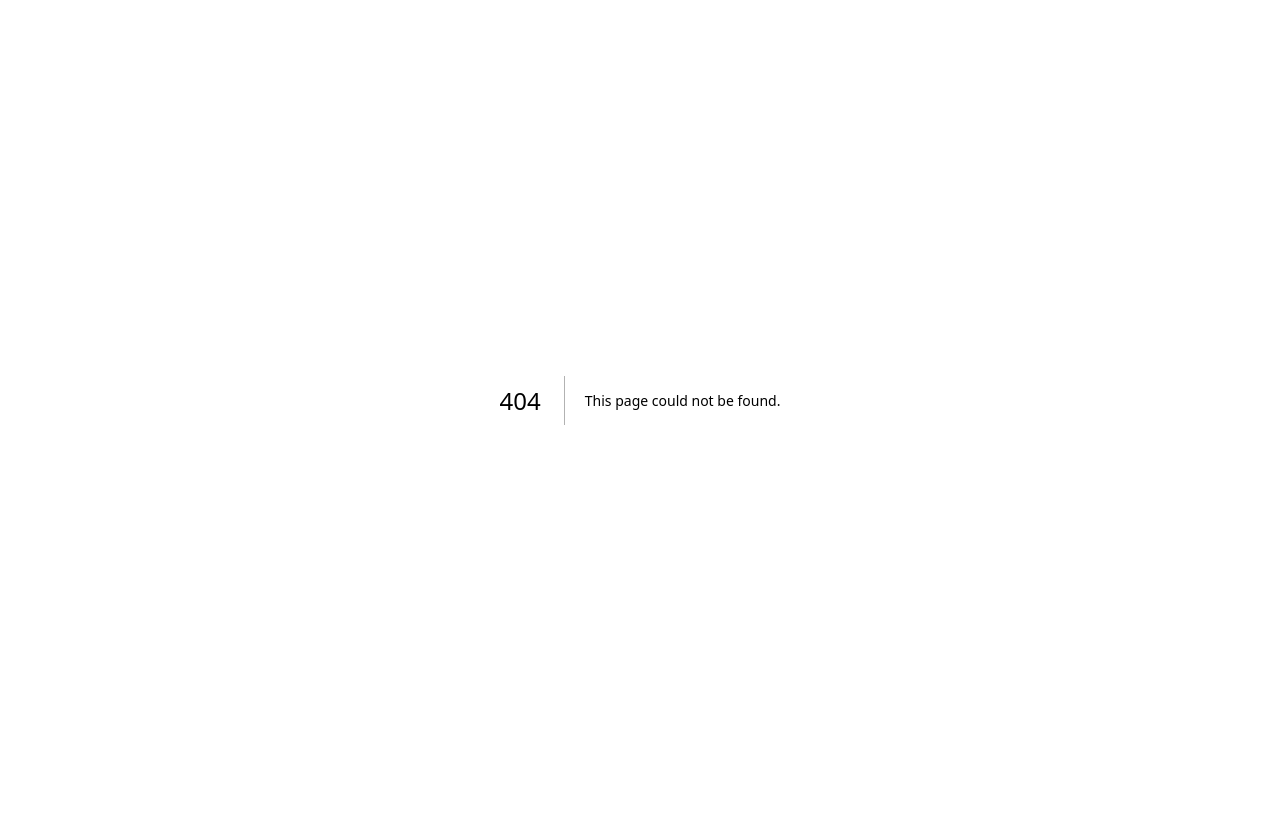
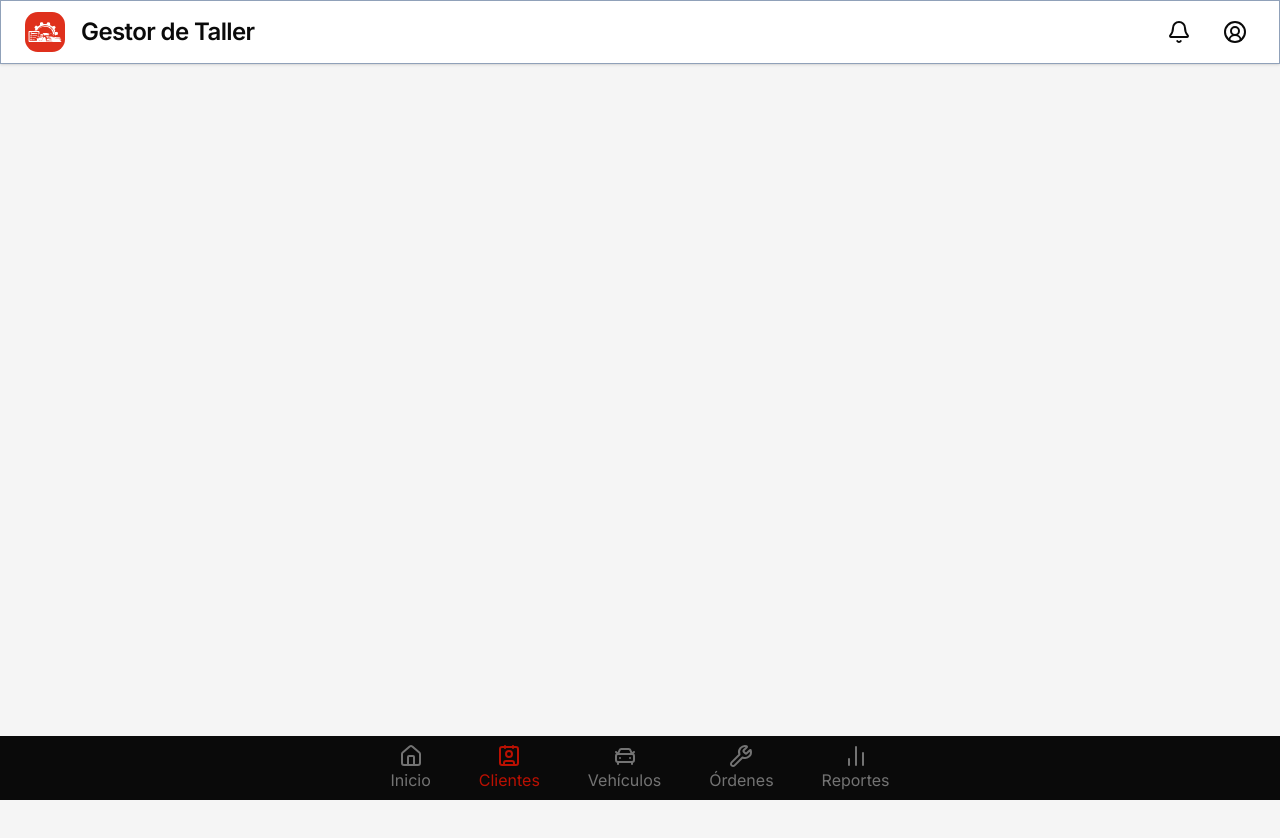
Before and after one commit to LucasKemerer/gestor-taller, a Next.js app: page /customers in a window 1280 px wide. Before the commit this address had no page. Shown: the top 838 px of the page. After the commit the page ends 800 px from the top, so only its background shows below. Built offline with nearby package versions, Linux system fonts and the light colour scheme.

Commit message:
feat: inicio layout pagina clientes

```diff
--- /dev/null
+++ b/src/app/(app)/customers/layout.tsx
@@ -0,0 +1,16 @@
+import { Header } from "@/components/header";
+import { Nav } from "@/components/nav";
+
+export default function AppLayout({
+  children,
+}: Readonly<{
+  children: React.ReactNode;
+}>) {
+  return (
+    <>
+      <Header />
+      <main className="flex-1 pb-16">{children}</main>
+      <Nav />
+    </>
+  );
+}
--- /dev/null
+++ b/src/app/(app)/customers/page.tsx
@@ -0,0 +1,6 @@
+import { Header } from "@/components/header";
+import { Nav } from "@/components/nav";
+
+export default function CustomersPage() {
+  return <></>;
+}
```
